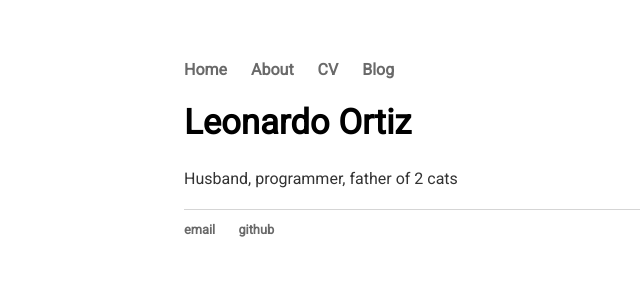
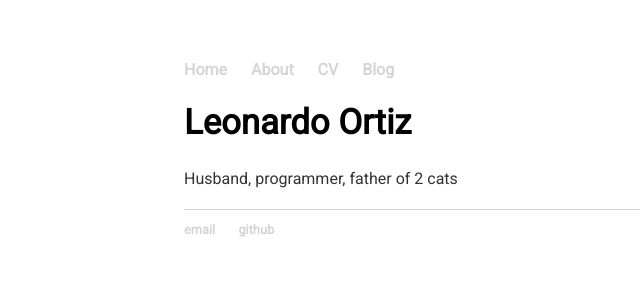
Before and after one commit to leohackerman/leohackerman.github.io, a Jekyll site: the page built from index.html, in a window 1280 px wide. Shown: the top 300 px of the page, without its empty margins (8-648 px from the left). Built offline with Jekyll 4.4.1, drawn with Linux system fonts in a browser that asks for light colours.

Commit message:
Update main.css

```diff
--- a/css/main.css
+++ b/css/main.css
@@ -15,7 +15,7 @@ nav ul li, footer ul li {
 }
 a {
     text-decoration: none;
-    color: #696969;
+    color: #d5d5d5;
 }
 a:hover {
     text-decoration: underline;
```
